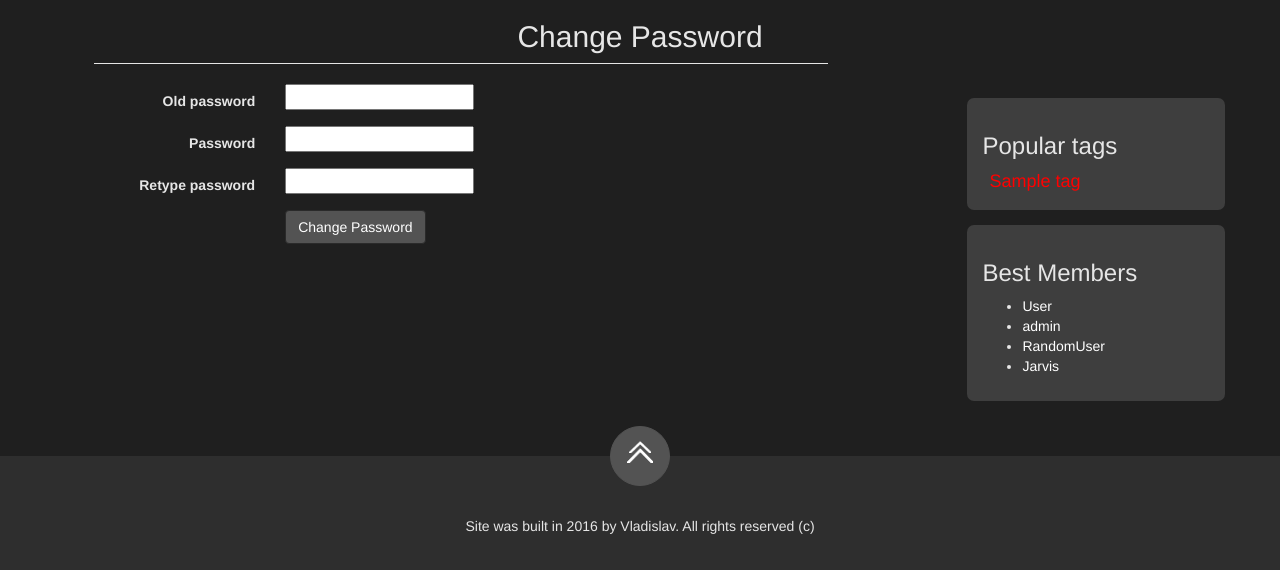
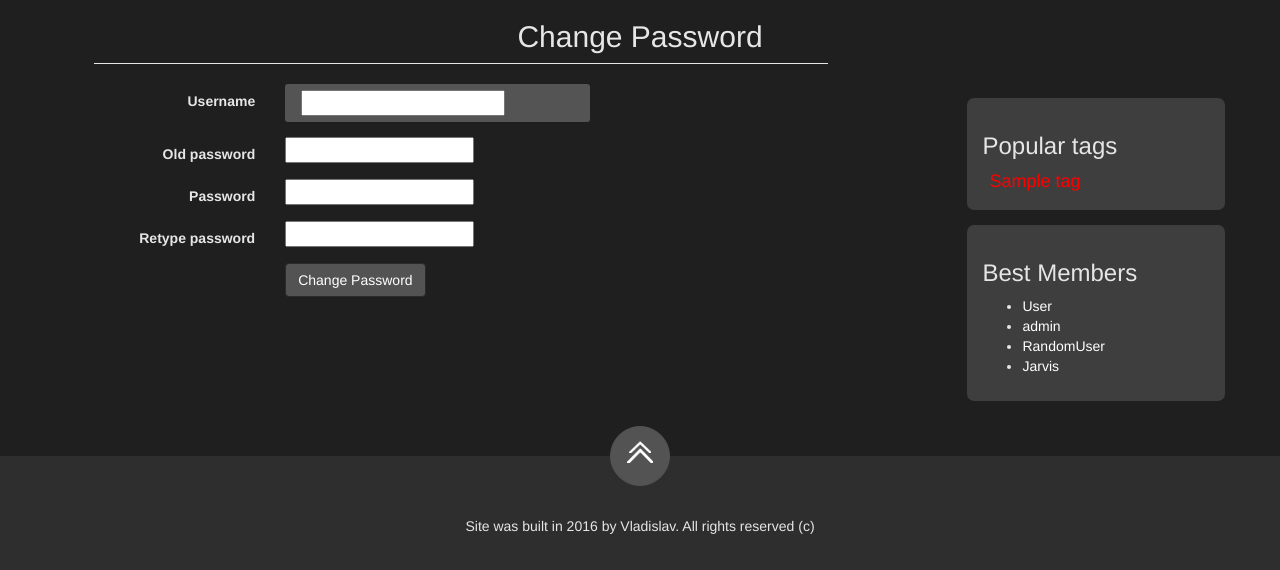
Before and after one commit to vNexx/Web, a Django app: template ask_me/templates/change_password.html in a window 1280 px wide. Shown: the part 52-622 px from the top of the page. Run offline with Django 3.2, Linux system fonts and the light colour scheme; the template is opened without the code that fills it: most values are stand-ins (such as "Sample title", 1, 10 or a date in 2020); form fields are guessed from the names that the template uses; some libraries are stand-ins or nearby versions.

Commit message:
Update change password form

```diff
--- a/ask_me/askmeapp/views.py
+++ b/ask_me/askmeapp/views.py
@@ -170,13 +170,13 @@ def profile_edit(request):
 def change_password(request):
 	if request.method == "POST":
 		form = ChangePasswordForm(request.POST)
-		form._user = request.user
+		form.user = request.user
 		if form.is_valid():
 			form.save(request.user)
 			return HttpResponseRedirect('/')
 	else:
 		form = ChangePasswordForm()
-		form._user = request.user
+		form.user = request.user
 	popular_tags=Tag.objects.get_popular_tags()
 	return render(request, 'change_password.html', {"popular_tags": popular_tags, 'form': form}, )
 
--- a/ask_me/static/css/askme.css
+++ b/ask_me/static/css/askme.css
@@ -373,7 +373,6 @@ a:focus{
 
 .top:hover,
 .top:focus {
-	transform: rotate(360deg);
 	background-color: #E09703;
 	color: #fff;
 
@@ -385,3 +384,13 @@ a:focus{
 	clear: both;
 	text-align: center;
 }
+.askme__password-change_username {
+	color: #fff;
+	padding: 5px;
+	margin-left: 15px;
+	border: 1px solid transparent;
+	border-radius: 3px;
+	background-color: #545454;
+	padding-left: 15px;
+	width: 305px;
+}
--- a/ask_me/templates/change_password.html
+++ b/ask_me/templates/change_password.html
@@ -13,6 +13,13 @@
   {% csrf_token %}
   <fieldset>
     <legend></legend>
+
+    <div class="form-group">
+      <label class="col-lg-3 control-label">Username</label>
+      <div class="col-lg-5 askme__password-change_username">
+        <b>{{form.user}}</b>
+      </div>
+    </div>
 
     <div class="form-group">
       <label class="col-lg-3 control-label ">Old password</label>
--- a/ask_me/templates/edit_profile.html
+++ b/ask_me/templates/edit_profile.html
@@ -10,7 +10,6 @@
   {% csrf_token %}
   <fieldset>
     <legend></legend>
-
 
 
     <div class="form-group">
```
Also changed, not shown: ask_me/askmeapp/forms.py (+3 -5 lines), ask_me/db.sqlite3, 2 other files.
